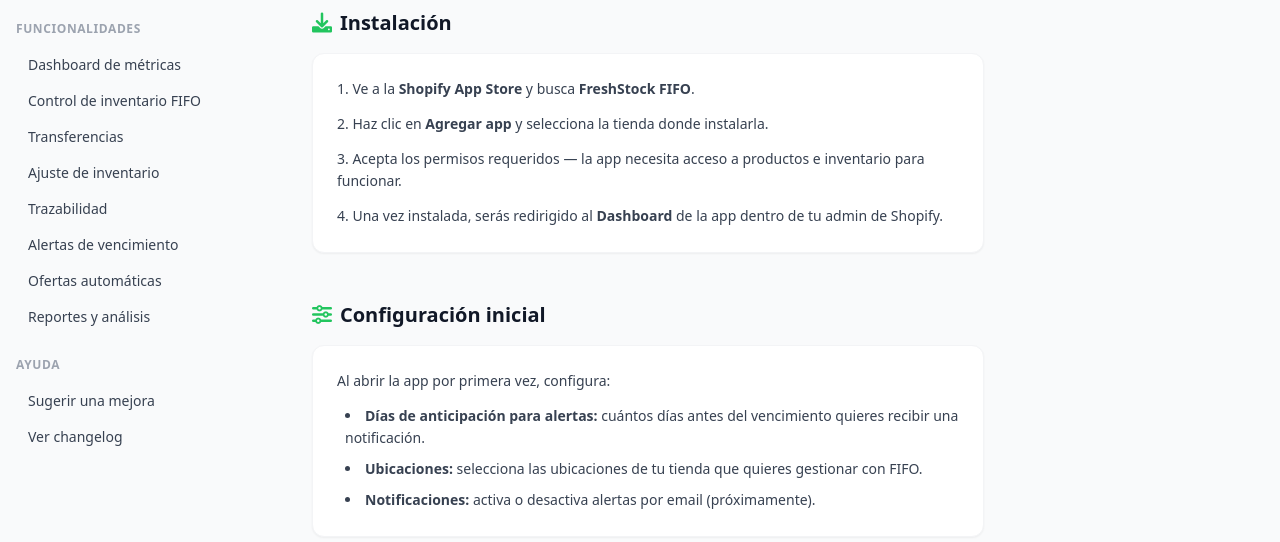
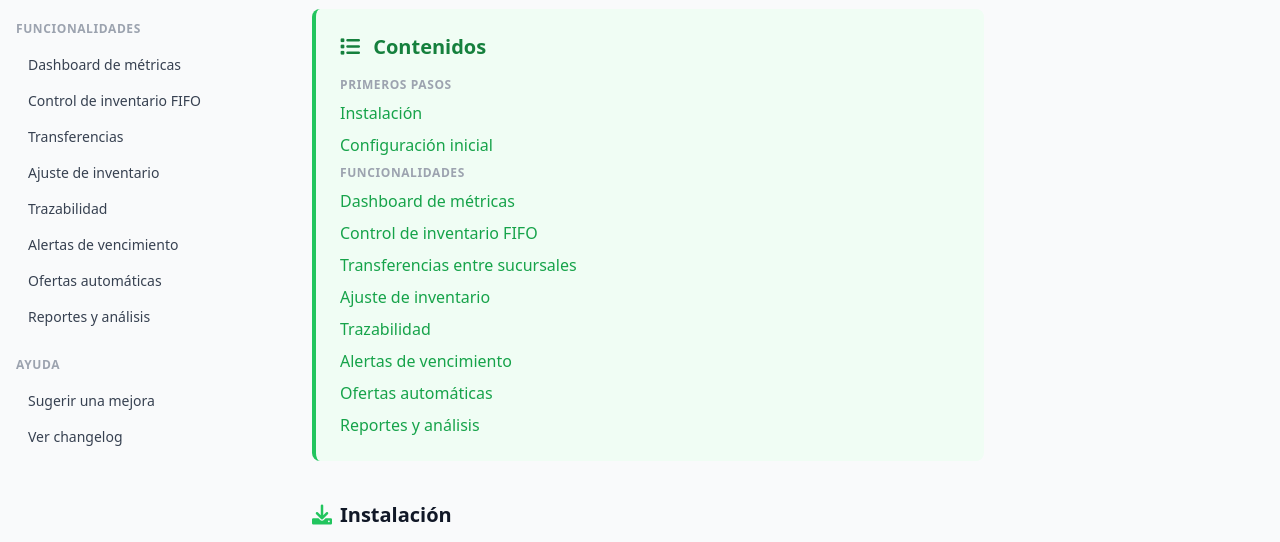
Before and after one commit to softifycl/softify-web, a plain HTML site: page freshstockfifo.softify.cl/docs/index.html in a window 1280 px wide. Shown: the part 231-773 px from the top of the page. Drawn offline with nearby package versions, Linux system fonts and the light colour scheme.

Commit message:
docs(freshstock): agregar índice/ToC a documentación

```diff
--- a/freshstockfifo.softify.cl/docs/index.html
+++ b/freshstockfifo.softify.cl/docs/index.html
@@ -59,6 +59,28 @@
 
       <h1 class="text-3xl font-bold text-gray-900 mb-2">Documentación</h1>
       <p class="text-gray-500 mb-10">Guía completa para configurar y aprovechar al máximo FreshStock FIFO.</p>
+
+      <!-- Tabla de Contenidos -->
+      <nav class="bg-green-50 rounded-lg p-6 mb-10 border-l-4 border-green-500">
+        <h2 class="text-xl font-bold text-green-700 mb-4">
+          <i class="fas fa-list mr-2"></i>
+          Contenidos
+        </h2>
+        <ul class="space-y-2">
+          <li class="text-xs text-gray-400 uppercase tracking-wider font-semibold mt-4 mb-1">Primeros pasos</li>
+          <li><a href="#instalacion" class="text-green-600 hover:text-green-800 hover:underline">Instalación</a></li>
+          <li><a href="#configuracion-inicial" class="text-green-600 hover:text-green-800 hover:underline">Configuración inicial</a></li>
+          <li class="text-xs text-gray-400 uppercase tracking-wider font-semibold mt-4 mb-1">Funcionalidades</li>
+          <li><a href="#dashboard" class="text-green-600 hover:text-green-800 hover:underline">Dashboard de métricas</a></li>
+          <li><a href="#inventario-fifo" class="text-green-600 hover:text-green-800 hover:underline">Control de inventario FIFO</a></li>
+          <li><a href="#transferencias" class="text-green-600 hover:text-green-800 hover:underline">Transferencias entre sucursales</a></li>
+          <li><a href="#ajuste-stock" class="text-green-600 hover:text-green-800 hover:underline">Ajuste de inventario</a></li>
+          <li><a href="#trazabilidad" class="text-green-600 hover:text-green-800 hover:underline">Trazabilidad</a></li>
+          <li><a href="#alertas" class="text-green-600 hover:text-green-800 hover:underline">Alertas de vencimiento</a></li>
+          <li><a href="#ofertas" class="text-green-600 hover:text-green-800 hover:underline">Ofertas automáticas</a></li>
+          <li><a href="#reportes" class="text-green-600 hover:text-green-800 hover:underline">Reportes y análisis</a></li>
+        </ul>
+      </nav>
 
       <!-- Instalación -->
       <section id="instalacion" class="mb-12 scroll-mt-8">
```
